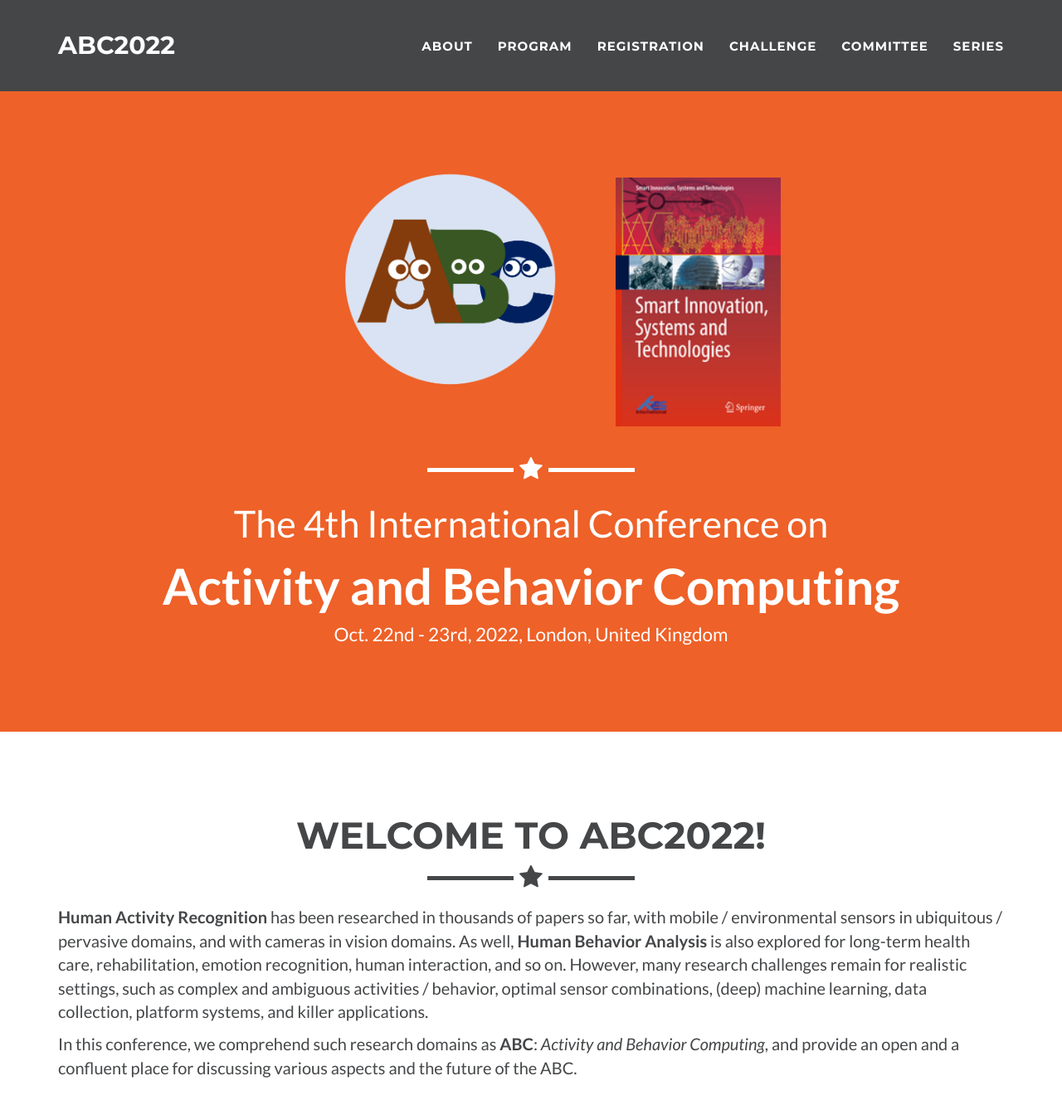
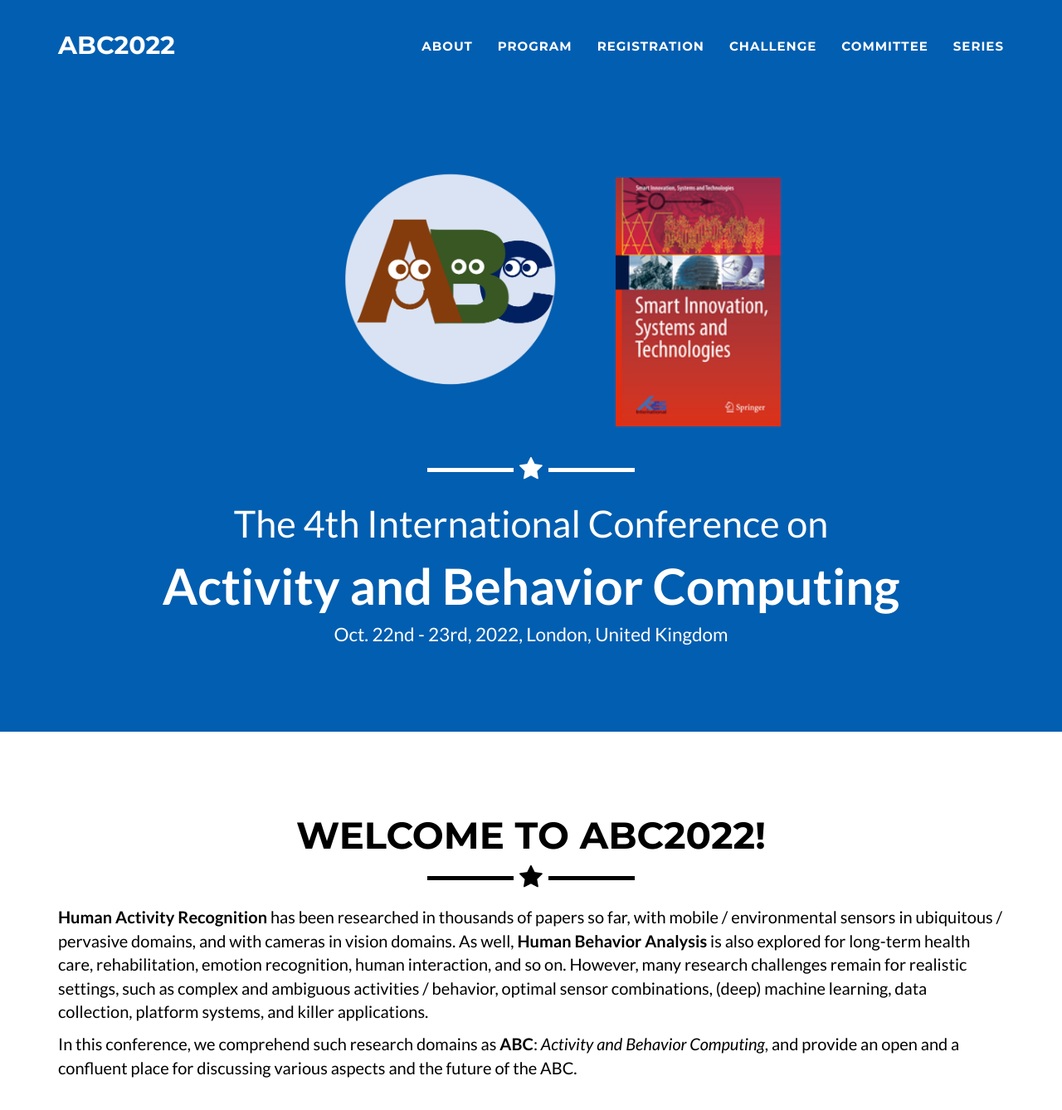
Before and after one commit to abc-research/abc-research.github.io, a Jekyll site: the page built from index.html, in a window 1280 px wide and 1400 px high. Shown: the top 1338 px of the window at 83% size. Built offline with Jekyll 4.4.1, drawn with Linux system fonts in a browser that asks for light colours.

Commit message:
Update _config.yml

```diff
--- a/_config.yml
+++ b/_config.yml
@@ -64,14 +64,14 @@ disqus_shortname: myshortname
 
 # Color settings (hex-codes without the leading hash-tag)
 color:
-#  primary: 025eb0
-#  primary-rgb: 2,94,176
-#  secondary: 063163
-#  secondary-dark: 063163
-  primary: ee6128
-  primary-rgb: 238,97,40
-  secondary: 444648
-  secondary-dark: 444648
+  primary: 025eb0
+  primary-rgb: 2,94,176
+  secondary: 063163
+  secondary-dark: 063163
+#  primary: ee6128
+#  primary-rgb: 238,97,40
+#  secondary: 444648
+#  secondary-dark: 444648
 
 
 # Footer settings
```
